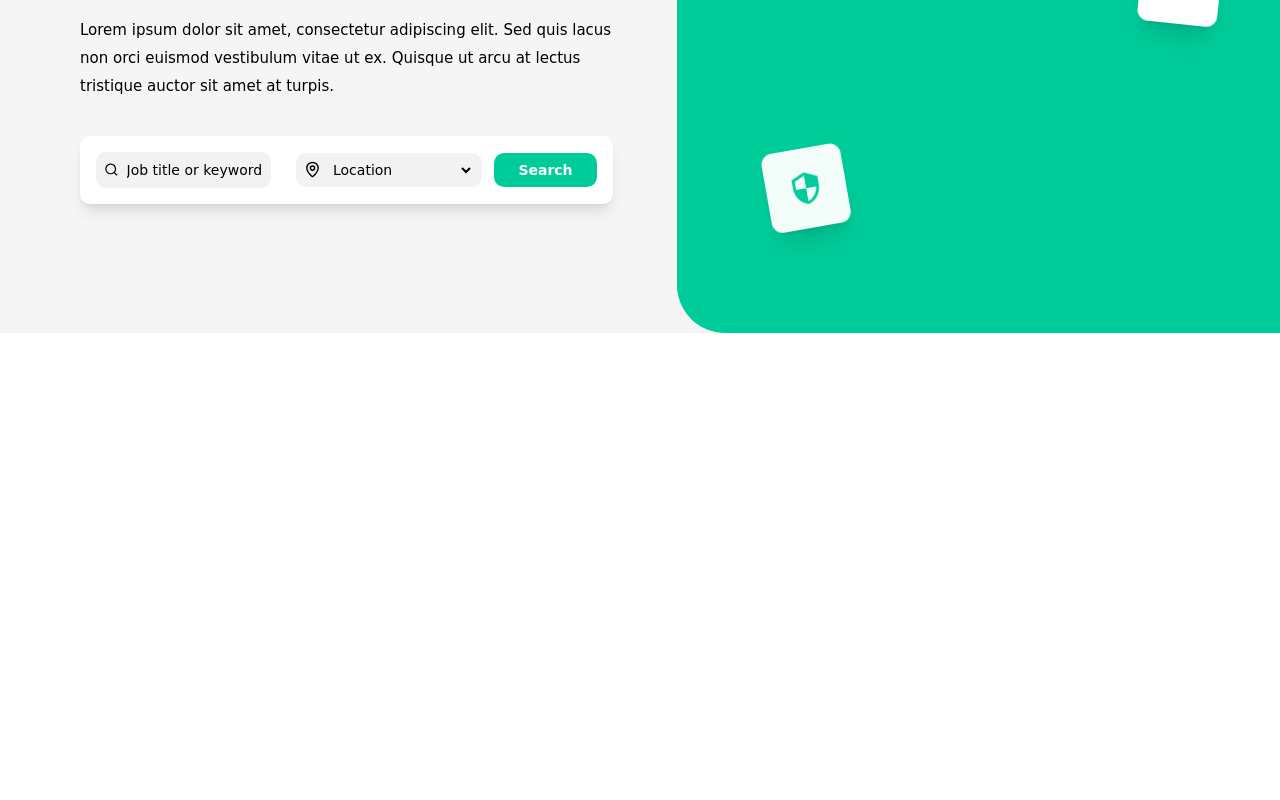
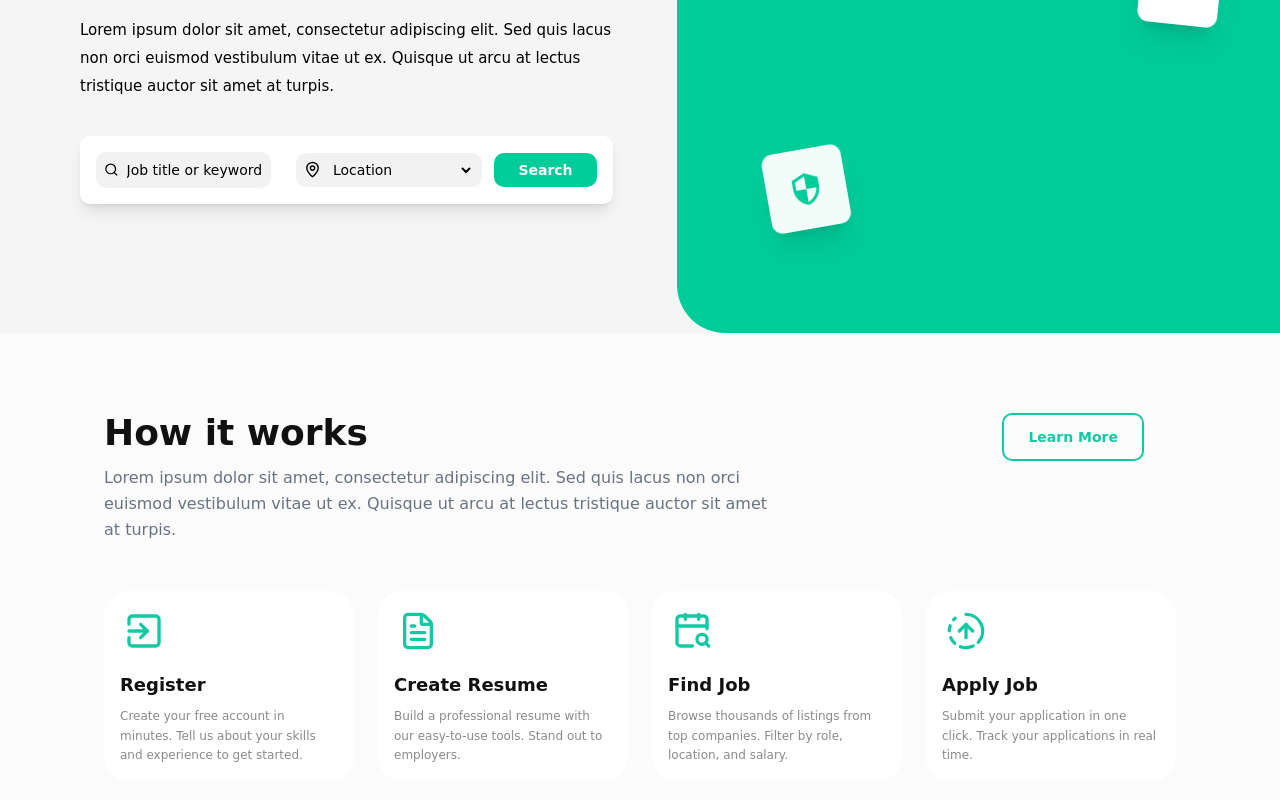
Before and after one commit to reemnii/jobnow, a Next.js app: page / in a window 1280 px wide. Shown: the part 252-1052 px from the top of the page. Before the commit the page ends 800 px from the top, so only its background shows below. Built offline with nearby package versions, Linux system fonts and the light colour scheme; a web font is replaced by a local one.

Commit message:
Added How it works section

```diff
--- a/app/page.js
+++ b/app/page.js
@@ -1,8 +1,12 @@
 import Navbar from "../components/Navbar";
 import HeroSection from "../components/HeroSection";
+import HowItWorks from "../components/HowItWorks";
 
 export default function Home() {
   return (
+    <>
       <HeroSection />
+      <HowItWorks />
+    </>
   );
 }
--- a/components/Button.jsx
+++ b/components/Button.jsx
@@ -11,17 +11,17 @@ export default function Button({
   type = 'button',
 }) {
   const base =
-    'inline-flex items-center justify-center font-semibold rounded-full transition-all duration-200 cursor-pointer';
+    'inline-flex items-center justify-center font-semibold transition-all duration-200 cursor-pointer';
 
   const variants = {
     primary:
-      'bg-[#13C9A4] text-white hover:bg-[#0fb892] hover:scale-105 active:scale-95',
+      'bg-[#13C9A4] text-white hover:bg-[#0fb892] rounded-full  hover:scale-105 active:scale-95',
     outline:
-      'border-2 border-[#13C9A4] text-[#13C9A4] bg-transparent hover:bg-[#13C9A4] hover:text-white hover:scale-105',
+      'border-2 border-[#13C9A4] text-[#13C9A4] bg-transparent hover:bg-[#13C9A4] hover:text-white transition rounded-[10px]',
     ghost:
-      'text-[#111111] bg-transparent hover:text-[#13C9A4] hover:scale-105',
+      'text-[#111111] bg-transparent hover:text-[#13C9A4] rounded-full  hover:scale-105',
     dark:
-      'bg-white text-[#111111] hover:bg-gray-100 hover:scale-105 active:scale-95',
+      'bg-white text-[#111111] hover:bg-gray-100 hover:scale-105 rounded-full  active:scale-95',
   };
 
   const sizes = {
--- /dev/null
+++ b/components/Card.jsx
@@ -0,0 +1,24 @@
+export default function Card({
+  children,
+  className = '',
+  hover = true,
+  padding = 'md',
+}) {
+  const paddings = {
+    sm: 'p-4',
+    md: 'p-6',
+    lg: 'p-8',
+  }
+
+  return (
+    <div
+      className={`
+        bg-white rounded-3xl ${paddings[padding]}
+        ${hover ? 'transition-all duration-300 hover:-translate-y-1 cursor-pointer' : ''}
+        ${className} w-[250px] h-[190px]
+      `}
+    >
+      {children}
+    </div>
+  )
+}
--- /dev/null
+++ b/components/HowItWorks.jsx
@@ -0,0 +1,67 @@
+import { SquareArrowRightEnter, CalendarSearch , FileText, CircleFadingArrowUp , Send } from 'lucide-react'
+import SectionHeader from './SectionHeader'
+import Button from './Button'
+import Card from './Card'
+
+const steps = [
+  {
+    icon: SquareArrowRightEnter,
+    title: 'Register',
+    description:
+      'Create your free account in minutes. Tell us about your skills and experience to get started.',
+  },
+  {
+    icon: FileText,
+    title: 'Create Resume',
+    description:
+      'Build a professional resume with our easy-to-use tools. Stand out to employers.',
+  },
+  {
+    icon: CalendarSearch,
+    title: 'Find Job',
+    description:
+      'Browse thousands of listings from top companies. Filter by role, location, and salary.',
+  },
+  {
+    icon: CircleFadingArrowUp,
+    title: 'Apply Job',
+    description:
+      'Submit your application in one click. Track your applications in real time.',
+  },
+]
+
+export default function HowItWorks() {
+  return (
+    <section className="p-20 bg-[#fbfbfb]">
+      <div className="max-w-7xl mx-auto px-6">
+        {/* Header row */}
+        <div className="flex flex-col md:flex-row md:items-start md:justify-between gap-6 mb-12">
+          <div>
+            <SectionHeader
+              title="How it works"
+              description="Lorem ipsum dolor sit amet, consectetur adipiscing elit. Sed quis lacus non orci euismod vestibulum vitae ut ex. Quisque ut arcu at lectus tristique auctor sit amet at turpis."
+            />
+          </div>
+          <div className="shrink-0">
+            <Button variant="outline" size="md" className="mr-8">
+              Learn More
+            </Button>
+          </div>
+        </div>
+
+        {/* Steps grid */}
+        <div className="grid grid-cols-1 sm:grid-cols-2 lg:grid-cols-4 gap-6">
+          {steps.map(({ icon: Icon, title, description }) => (
+            <Card key={title} padding="sm">
+              <div className="mb-4 w-12 h-12 rounded-[10px] flex items-center align-center justify-center">
+                <Icon size={40} className="text-[#13C9A4]" />
+              </div>
+              <h3 className="font-bold text-[#111111] mb-2 text-lg">{title}</h3>
+              <p className="text-[#8a8a8a] text-xs leading-relaxed">{description}</p>
+            </Card>
+          ))}
+        </div>
+      </div>
+    </section>
+  )
+}
--- /dev/null
+++ b/components/SectionHeader.jsx
@@ -0,0 +1,19 @@
+export default function SectionHeader({
+  title,
+  description,
+  centered = false,
+  className = '',
+}) {
+  return (
+    <div className={`${centered ? 'text-center' : ''} ${className}`}>
+      <h2 className="text-3xl md:text-4xl font-bold text-[#111111] mb-3">
+        {title}
+      </h2>
+      {description && (
+        <p className="text-gray-500 max-w-2xl leading-relaxed text-sm md:text-base">
+          {description}
+        </p>
+      )}
+    </div>
+  )
+}
```
